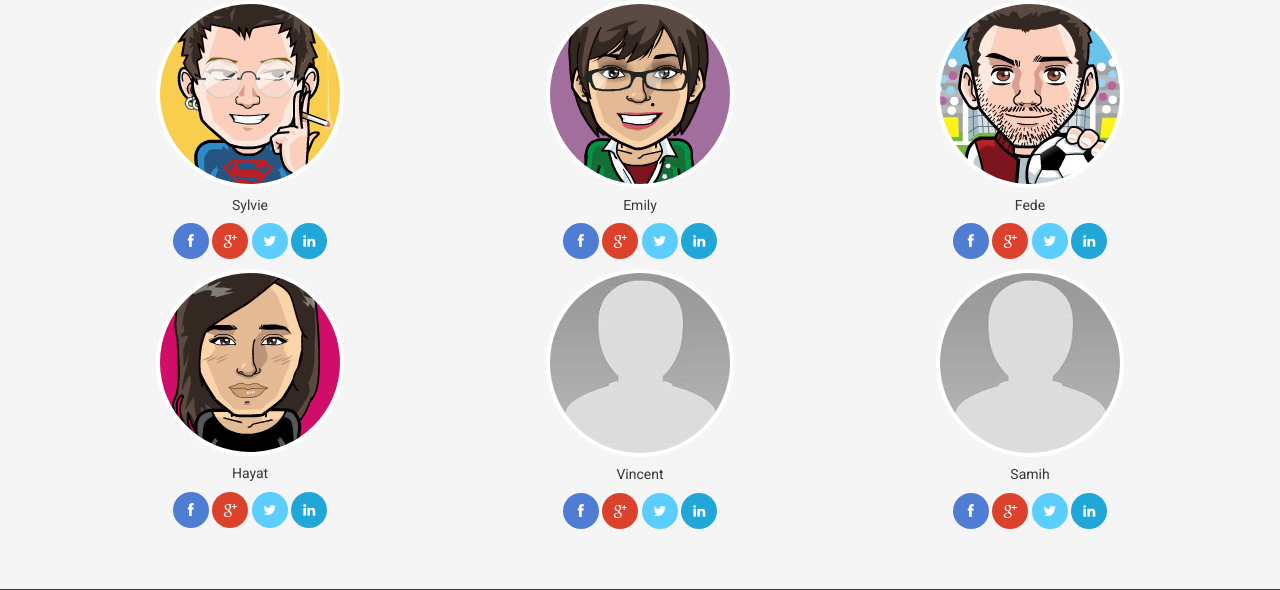
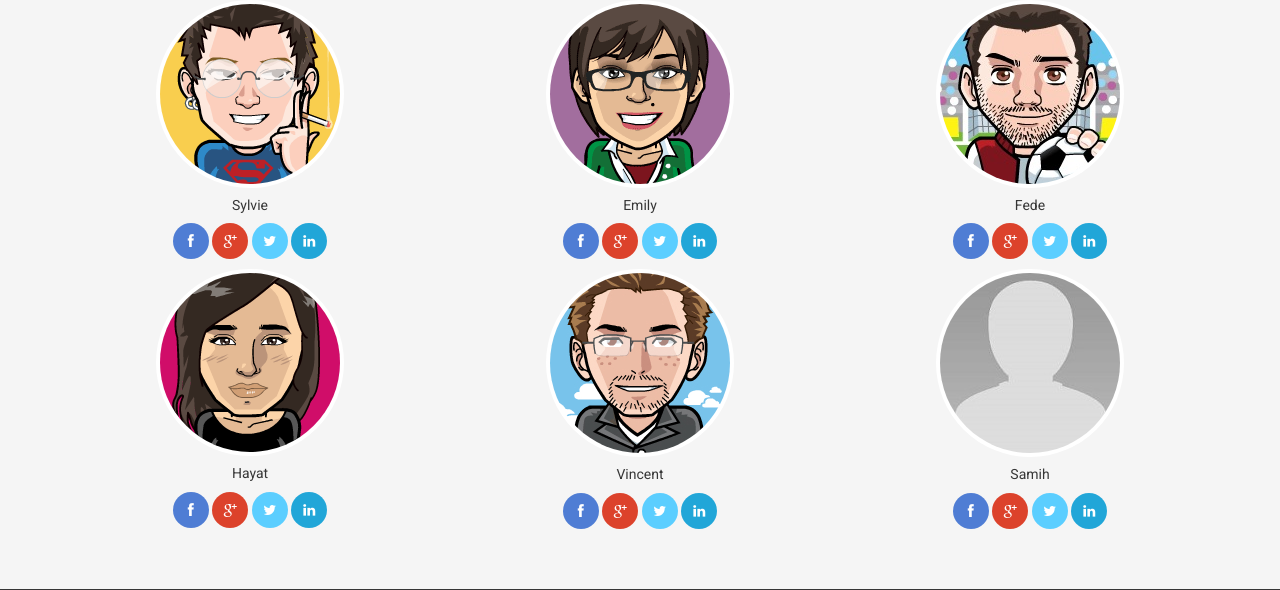
Before and after one commit to miloon/webdev_cf2m_presentation, a PHP site: page /bootstrap.php in a window 1280 px wide. Shown: the part 1081-1671 px from the top of the page. Run offline with PHP 8.4, Linux system fonts and the light colour scheme.

Commit message:
ajout manga vince

```diff
--- a/bootstrap.php
+++ b/bootstrap.php
@@ -147,7 +147,7 @@
             </div>
             <div class="col-md-4 col-xs-6">
                 <div class="center">
-                    <p><img class="img-responsive img-thumbnail img-circle" src="images/blog/no.jpg" alt="" ></p>
+                    <p><img class="img-responsive img-thumbnail img-circle" src="images/blog/vince.png" alt="" ></p>
                     <h5>Vincent</h5>
                     <p></p>
                     <a class="btn btn-social btn-facebook" href="#"><i class="icon-facebook"></i></a> <a class="btn btn-social btn-google-plus" href="#"><i class="icon-google-plus"></i></a> <a class="btn btn-social btn-twitter" href="#"><i class="icon-twitter"></i></a> <a class="btn btn-social btn-linkedin" href="#"><i class="icon-linkedin"></i></a>
```
Also changed, not shown: images/blog/vince.png (added).
